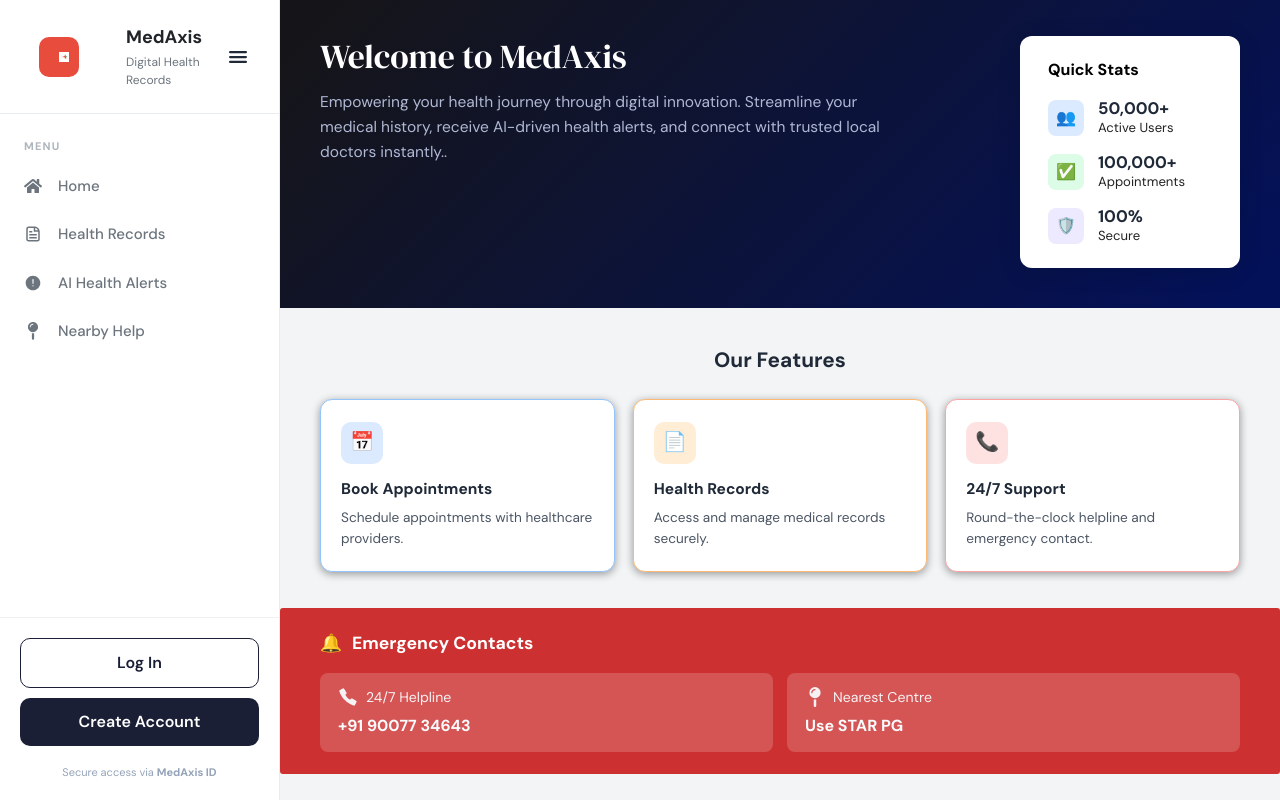
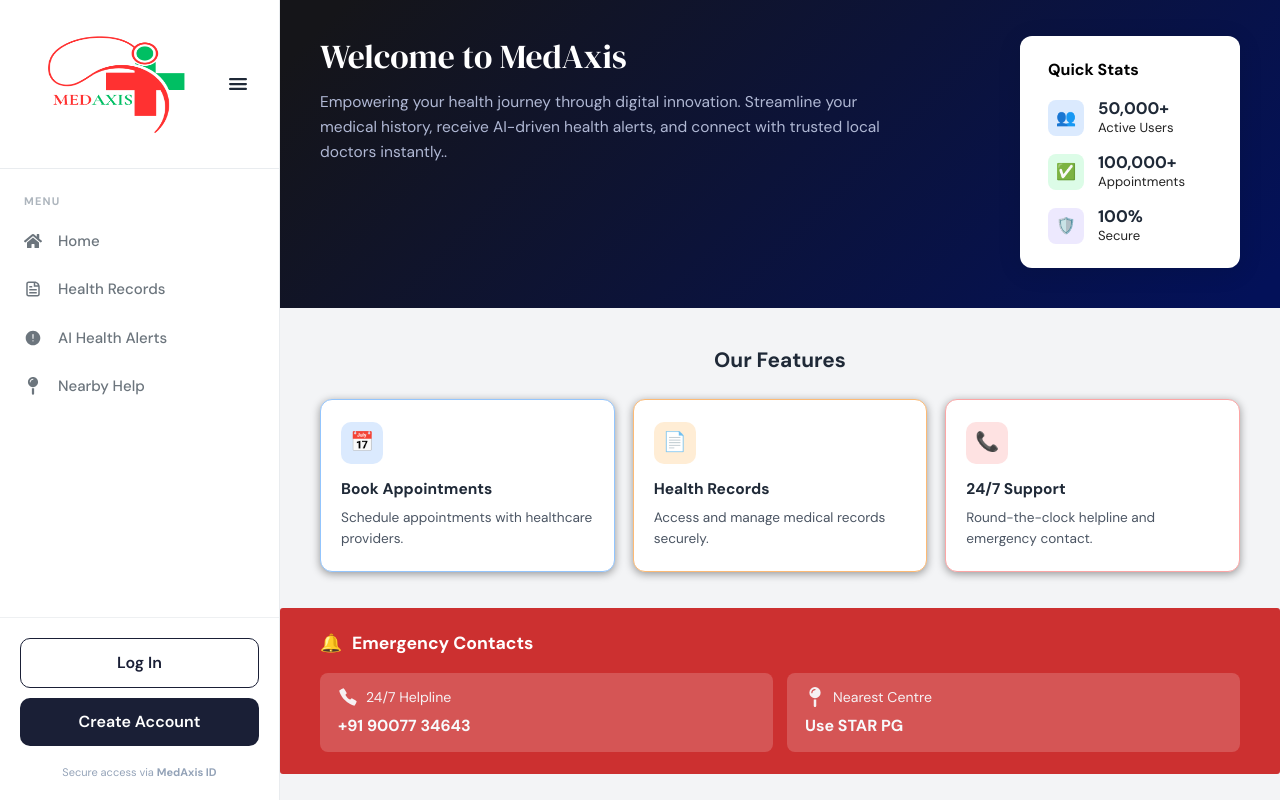
Before and after one commit to Souvik-saha04/neuronex-user, a Next.js app in the folder neuronex_user/: page / in a window 1280 px wide. Both pictures are taken after a click on the button 29 px from the left and 37 px from the top of the page. Built offline with nearby package versions, Linux system fonts and the light colour scheme.

Commit message:
stacking issue resolved

```diff
--- a/neuronex_user/app/landing_page.module.css
+++ b/neuronex_user/app/landing_page.module.css
@@ -401,7 +401,7 @@
     opacity: 0.95;
     margin-bottom: 2px;
     color: #f8fafc;
-    z-index: 0;
+    /* z-index: 0; */
 }
 
 .emergency-card-value {
--- a/neuronex_user/app/layout.module.css
+++ b/neuronex_user/app/layout.module.css
@@ -37,6 +37,8 @@
   height: 100vh;
   overflow-y: auto;
   overflow: hidden;
+  z-index: 20;
+  isolation: isolate;
 }
 
 .collapsed .navLink {
@@ -55,16 +57,14 @@
 }
 
 .logoIcon {
-  width: 40px;
-  height: 40px;
-  background: #e74c3c;
-  border-radius: 10px;
-  display: flex;
+  width: 300px;
+  height: 120px;
+  /* display: flex;
   align-items: center;
-  justify-content: center;
-  font-size: 18px;
-  flex-shrink: 0;
-  margin-left: 15px;
+  justify-content: center; */
+  /* font-size: 18px; */
+  /* flex-shrink: 0; */
+  /* margin-left: 15px; */
 }
 
 .logo h1 {
@@ -156,6 +156,8 @@
   padding: 16px 24px;
   border-top: 1px solid #e9ecef;
   margin-top: auto;
+  z-index: 50;
+  position: relative;
 }
 
 .userCard:hover {
@@ -394,6 +396,10 @@
   overflow-y: auto;
   /* Adds a scrollbar inside the modal if needed */
   padding-top: 40px;
+
+  &::-webkit-scrollbar {
+    display: none;
+  }
 }
 
 .formMainTitle {
@@ -465,7 +471,7 @@
   display: flex;
   justify-content: center;
   align-items: center;
-  z-index: 9999;
+  z-index: 1000;
 }
 
 .profileModalContent {
--- a/neuronex_user/app/layout.tsx
+++ b/neuronex_user/app/layout.tsx
@@ -1,25 +1,10 @@
-/* import "./globals.css";
-
-export default function RootLayout({children,}: Readonly<{children: React.ReactNode;}>)
-{
-  return (
-    <html lang="en">
-      <body>{children}</body>
-    </html>
-  );
-}
- */
-
-
 'use client';
-
 import React, { useState, useEffect } from "react";
 import Link from 'next/link';
 import "./globals.css";
 import { usePathname } from 'next/navigation';
 import { useRouter } from 'next/navigation';
 import styles from './layout.module.css';
-import NextImage from 'next/image';
 import { FaHome, FaMapPin } from "react-icons/fa";
 import { CgFileDocument } from "react-icons/cg";
 import { IoIosAlert } from "react-icons/io";
@@ -47,35 +32,27 @@ export default function UserLayout({ children }: { children: React.ReactNode })
 
   const handleLogin = (e: React.FormEvent) => {
     e.preventDefault();
-
-    // 1. Close the modal first so the "blur" and form vanish
     setShowModal(false);
-
     console.log("Login successful, redirecting...");
-
-    // 2. Then move the user to the dashboard
     router.push('/user');
   };
 
   const handleRegister = (e: React.FormEvent) => {
-    e.preventDefault(); // Stop the page from reloading
-
-    // 1. Close the modal instantly
-    setShowRegisterModal(false);
-
+    e.preventDefault();
+    setShowRegisterModal(true);
     console.log("Worker Registered. Redirecting...");
-
-    // 2. Send them to the dashboard
     router.push('/user');
   };
 
   useEffect(() => {
-    if (showModal || showProfileModal) {
+    if (showModal || showProfileModal || showRegisterModal) {
       document.body.style.overflow = 'hidden';
+      document.body.style.paddingRight = 'var(--scrollbar-width, 0px)';
     } else {
       document.body.style.overflow = 'unset';
+      document.body.style.paddingRight = '0px';
     }
-  }, [showModal, showProfileModal]);
+  }, [showModal, showProfileModal, showRegisterModal]);
 
   return (
     <>
@@ -86,19 +63,14 @@ export default function UserLayout({ children }: { children: React.ReactNode })
               <div className={styles.logo}>
                 {!isCollapsed && (
                   <div className={styles.logoIcon}>
-                    <NextImage
+                    <img className="w-full h-full"
                       src="/logo.png"
                       alt="Medaxis Logo"
-                      width={140}
-                      height={140}
-                      priority
                     />
                   </div>
                 )}
                 {!isCollapsed && (
                   <div className={styles.logoText}>
-                    <h1 className={styles["logo-text-wrapper"]}>MedAxis</h1>
-                    <p className={styles["logo-text-wrapper"]}>Digital Health Records</p>
                   </div>
                 )}
                 <button className={styles.menuButton} onClick={() => setIsCollapsed(!isCollapsed)}>
@@ -116,7 +88,6 @@ export default function UserLayout({ children }: { children: React.ReactNode })
                         className={`${styles.navLink} ${pathname === item.href ? styles.active : ''}`}
                       >
                         <span className={styles.navIcon}>{item.icon}</span>
-                        {/* 5. Hide label when collapsed */}
                         {!isCollapsed && <span>{item.label}</span>}
                       </Link>
                     </li>
@@ -148,25 +119,6 @@ export default function UserLayout({ children }: { children: React.ReactNode })
                 </div>
               )}
 
-              {/* --- Authentication Section --- */}
-              {/* <div className={styles["auth-container"]}>
-              <button className={styles["login-btn"]} onClick={() => setShowModal(true)}>
-                Log In
-              </button>
-              <button className={styles["register-btn"]} >
-                Create Account
-              </button>
-
-            </div> */}
-
-              {/* <div className={styles.systemStatus}>
-              <div className={styles.statusHeader}>
-                <span className={styles.statusLabel}>System Status</span>
-                <span className={styles.statusBadge}>Online</span>
-              </div>
-              <p className={styles.statusTime}>Last sync: 2 mins ago</p>
-            </div> */}
-
               {showModal && (
                 <div className={styles.modalOverlay}>
                   <div className={styles.modalContent}>
@@ -195,7 +147,6 @@ export default function UserLayout({ children }: { children: React.ReactNode })
                           Resend OTP?
                         </button>
                       </div>
-
                       <button type="submit" className={styles.submitBtn}>
                         Login
                       </button>
--- a/neuronex_user/app/page.tsx
+++ b/neuronex_user/app/page.tsx
@@ -1,14 +1,9 @@
 "use client";
-// import Link from 'next/link';
-// import { usePathname } from 'next/navigation';
 import React from "react";
-// 1. Import styles as an object to use CSS Modules
 import styles from "./landing_page.module.css";
 import { IoCallSharp } from "react-icons/io5";
 import { FaMapPin } from "react-icons/fa6";
 
-// ── Icon helpers ──
-// Define what the Icon component expects
 interface IconProps {
   children: React.ReactNode;
   className?: string;
@@ -58,11 +53,8 @@ const alerts = [
 ];
 
 // ── Component ──
-
-
 export default function MedAxis() {
   return (
-    // 2. Use styles['class-name'] for all classes
     <div className={styles["medaxis-wrapper"]}>
 
       {/* ── Hero ── */}
@@ -73,15 +65,13 @@ export default function MedAxis() {
             Empowering your health journey through digital innovation.
             Streamline your medical history, receive AI-driven health alerts, and connect with trusted local doctors instantly..
           </p>
-          {/* <button className={styles["btn-primary"]}>Access Health System</button> */}
         </div>
 
         {/* Quick Stats Card */}
-        <div className={styles["quick-stats-card"]}>
+        <div className={`${styles["quick-stats-card"]} transition-all duration-250 ease-in-out hover:-translate-y-1 hover:shadow-xl cursor-default`}>
           <div className={styles["quick-stats-title"]}>Quick Stats</div>
           {stats.map((s) => (
             <div className={styles["stat-item"]} key={s.label}>
-              {/* Mapping dynamic classes like 'blue', 'green', 'purple' */}
               <div className={`${styles["stat-icon"]} ${styles[s.iconClass]}`}>{s.icon}</div>
               <div className={styles["stat-info"]}>
                 <div className={styles["stat-value"]}>{s.value}</div>
@@ -106,22 +96,6 @@ export default function MedAxis() {
         </div>
       </section>
 
-      {/* ── Alerts ── */}
-      {/* <section className={styles["alerts-section"]}>
-        <h3 className={styles["alerts-title"]}>Recent Alerts</h3>
-        {alerts.map((a, i) => (
-          <div className={`${styles["alert-item"]} ${styles[a.type]}`} key={i}>
-            <div className={styles["alert-left"]}>
-              <span className={styles["alert-icon"]}>{a.icon}</span>
-              {a.text}
-            </div>
-            <span className={`${styles["alert-badge"]} ${styles[a.type]}`}>
-              {a.type === "done" ? "Done" : "Warning"}
-            </span>
-          </div>
-        ))}
-      </section> */}
-
       {/* ── Emergency Contacts ── */}
       <section className={styles["emergency-section"]}>
         <div className={styles["emergency-header"]}>
@@ -143,9 +117,6 @@ export default function MedAxis() {
           </div>
         </div>
       </section>
-
-
-
     </div>
   );
 }
```
Also changed, not shown: neuronex_user/public/logo.png.
